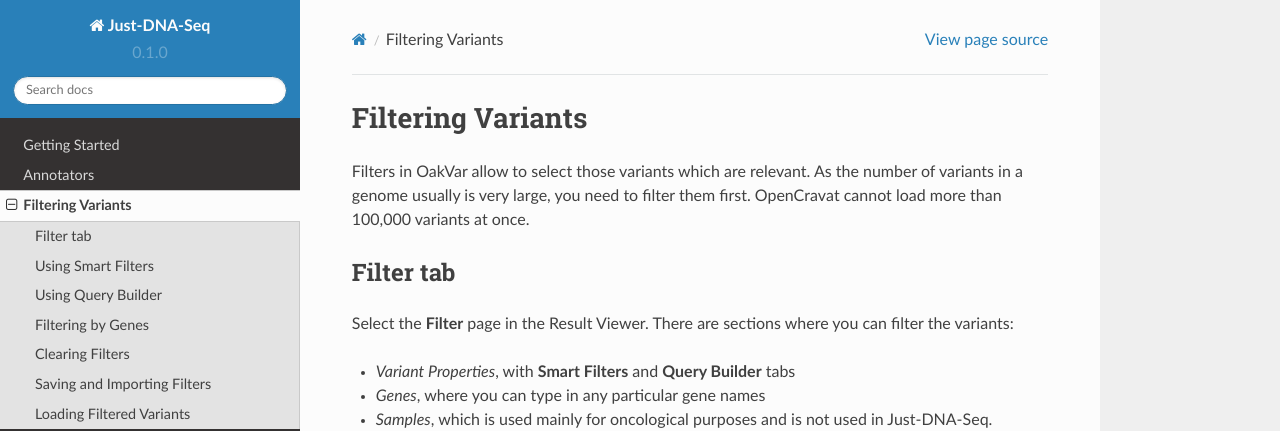
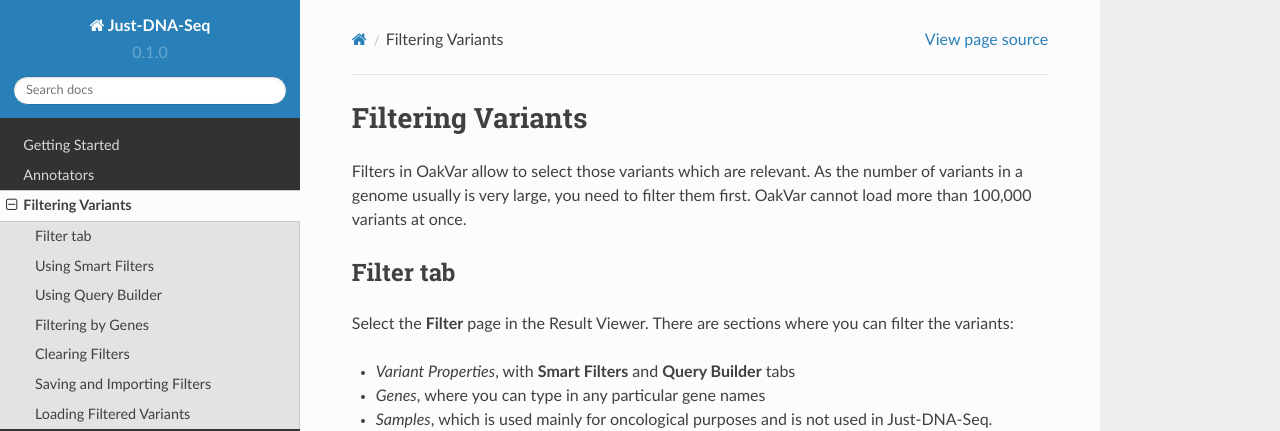
Before and after one commit to dna-seq/just-dna-seq, a Sphinx documentation site: the page built from docs/source/filters.rst, in a window 1280 px wide and 900 px high. Shown: the top 431 px of the window. Built offline with Sphinx 7.4.7 and the Read the Docs theme 2.0.0, drawn with Linux system fonts in a browser that asks for light colours; some of the changed text lies outside the part shown.

Commit message:
Update filters.rst

```diff
--- a/docs/source/filters.rst
+++ b/docs/source/filters.rst
@@ -1,7 +1,7 @@
 Filtering Variants
 ==================
 
-Filters in OakVar allow to select those variants which are relevant. As the number of variants in a genome usually is very large, you need to filter them first. OpenCravat cannot load more than 100,000 variants at once.
+Filters in OakVar allow to select those variants which are relevant. As the number of variants in a genome usually is very large, you need to filter them first. OakVar cannot load more than 100,000 variants at once.
 
 Filter tab
 ----------
@@ -92,7 +92,7 @@
 Saving and Importing Filters
 ----------------------------
 
-You can save the filter (the whole set of rules) in OpenCravat/OakVar for further loading, as well as exporting to a file, or import it from a file.
+You can save the filter (the whole set of rules) in OakVar for further loading, as well as exporting to a file, or import it from a file.
 
 To save the filter, click the middle button ("inward arrow") in the lower right corner of the page, and enter the filter name.
 
```
